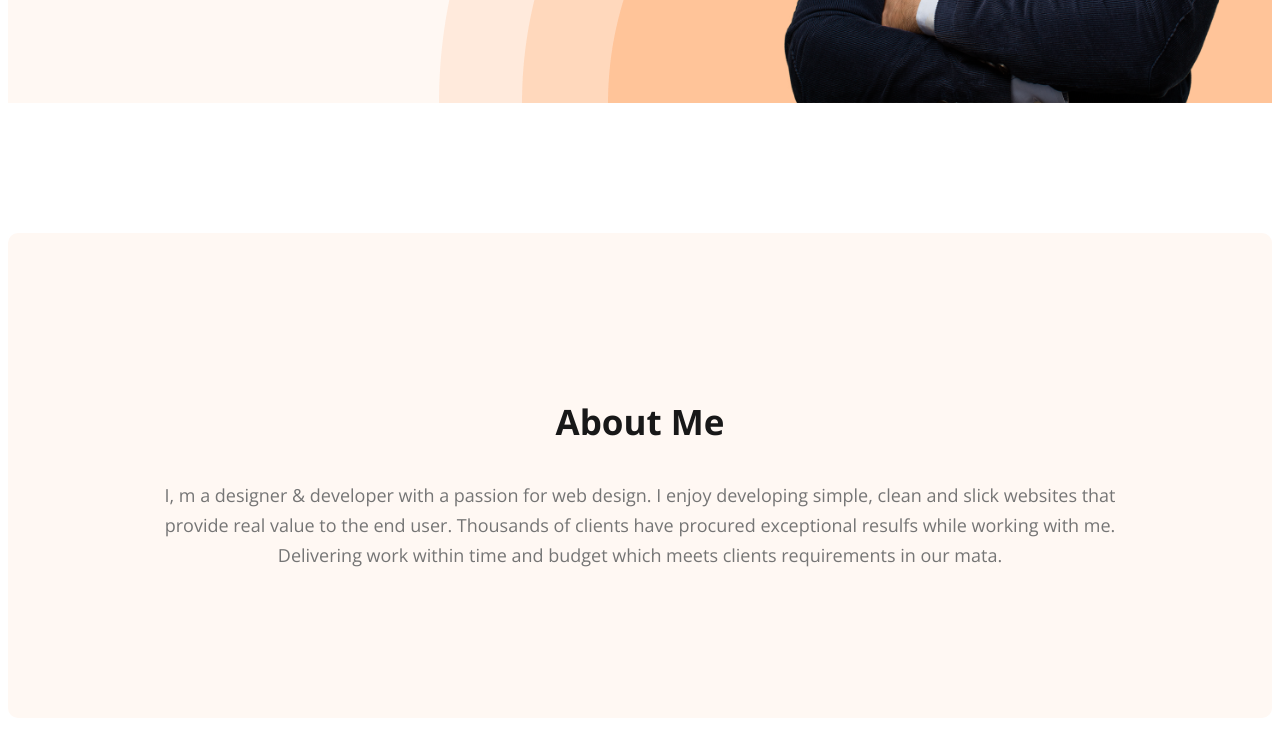
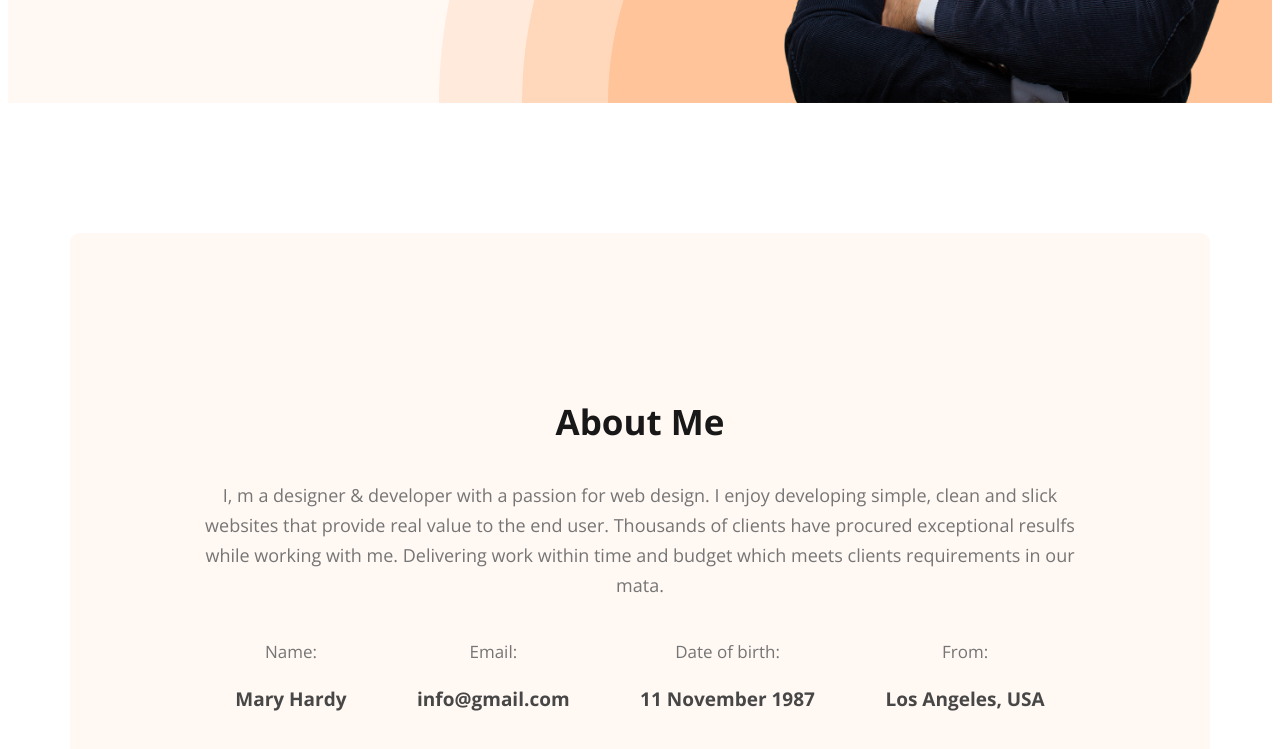
Before and after one commit to sangram-me/web-developer-portfolio, a plain HTML site: page index.html in a window 1280 px wide. Shown: the part 665-1414 px from the top of the page. Drawn offline with nearby package versions, Linux system fonts and the light colour scheme.

Commit message:
about information

```diff
--- a/index.html
+++ b/index.html
@@ -47,6 +47,29 @@
                      <p class="section-description">
                             I, m a designer & developer with a passion for web design. I enjoy developing simple, clean and slick websites that provide real value to the end user. Thousands of clients have procured exceptional resulfs while working with me. Delivering work within time and budget which meets clients requirements in our mata.
                      </p>
+
+                     <!--  .about-info*4>h4.info-title+p.info-description  -->
+
+                     <div class="about-info-container">
+                            <div class="about-info">
+                                   <h4 class="info-title">
+                                          Name:
+                                   </h4>
+                                   <p class="info-description"> Mary Hardy</p>
+                            </div>
+                            <div class="about-info">
+                                   <h4 class="info-title">Email:</h4>
+                                   <p class="info-description">info@gmail.com</p>
+                            </div>
+                            <div class="about-info">
+                                   <h4 class="info-title">Date of birth:</h4>
+                                   <p class="info-description">11 November 1987</p>
+                            </div>
+                            <div class="about-info">
+                                   <h4 class="info-title">From:</h4>
+                                   <p class="info-description">Los Angeles, USA</p>
+                            </div>
+                     </div>
               </section>
        </main>
        <footer></footer>
--- a/portfolio.css
+++ b/portfolio.css
@@ -108,6 +108,12 @@ nav li a {
        line-height: normal;
 }
 
+/* Main Section Styles*/
+main {
+       max-width: 1140px;
+       margin: 0 auto;
+}
+
 .banner-description {
        color: var(--dark-03, #757575);
        font-size: 18px;
@@ -115,7 +121,7 @@ nav li a {
        font-weight: 400;
 }
 
-/* Main Section Styles*/
+/* About Section Styles*/
 .about {
        padding: 130px;
        border-radius: 10px;
@@ -123,4 +129,27 @@ nav li a {
        margin: 130px 0;
 }
 
+.about-info-container {
+       display: flex;
+       justify-content: space-around;
+}
+
+.about-info {
+       text-align: center;
+}
+
+.info-title {
+       color: var(--dark-03, #757575);
+       text-align: center;
+       font-size: 17px;
+       font-weight: 400;
+}
+
+.info-description {
+       color: var(--dark-02, #474747);
+       font-family: Open Sans;
+       font-size: 19px;
+       font-weight: 700;
+}
+
 /* Footer Section Styles*/
```
